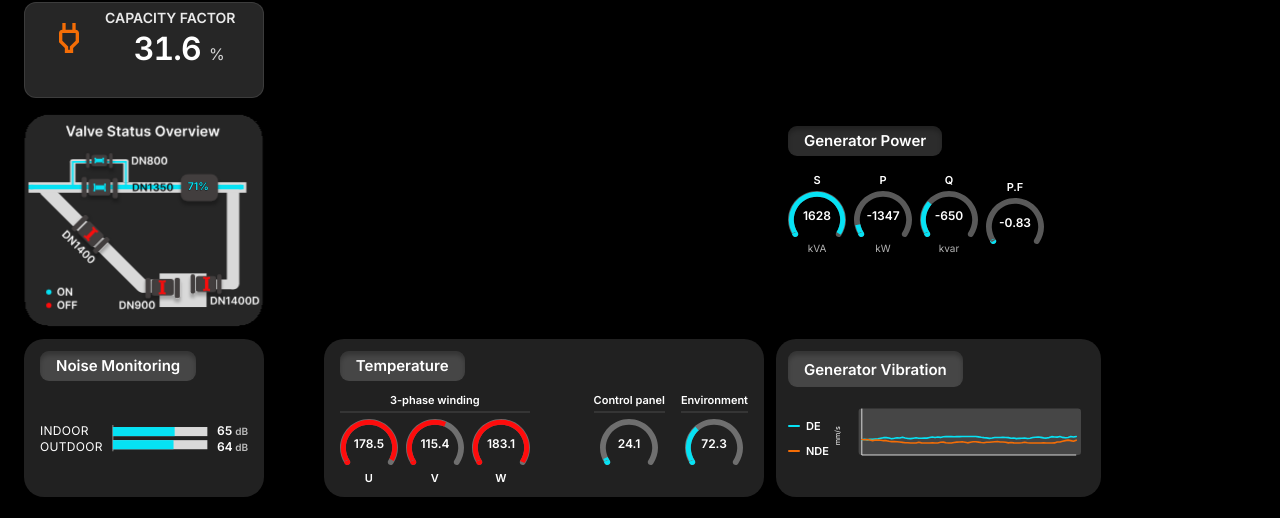
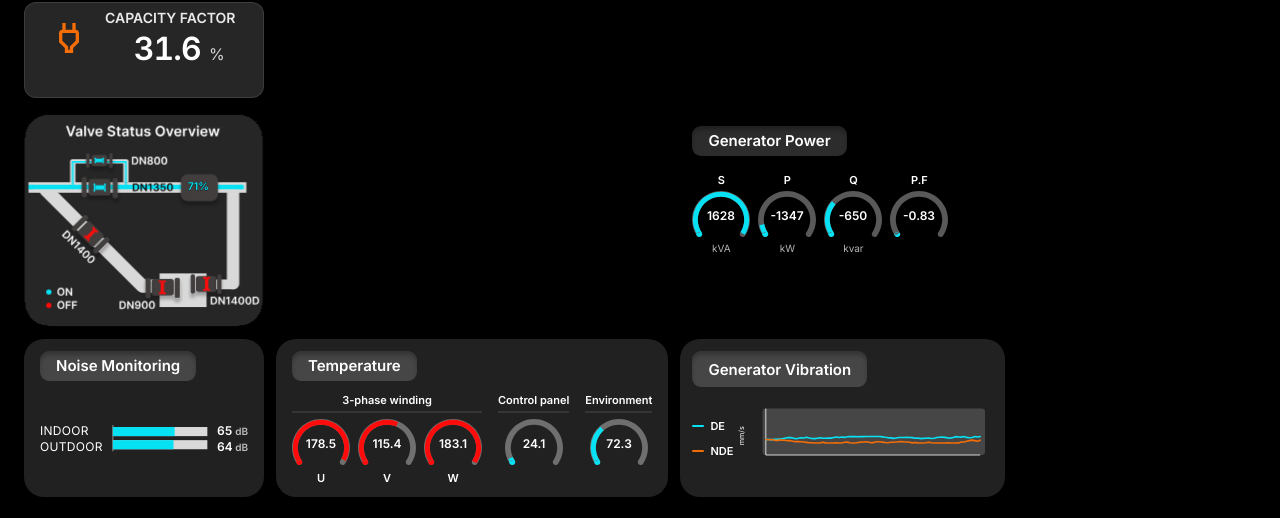
Before and after one commit to helyn0929/scada-home, a React (Vite) app in the folder frontend/: page / in a window 1280 px wide. Shown: the part 422-940 px from the top of the page. Built offline with nearby package versions, Linux system fonts and the light colour scheme; no server answers.

Commit message:
layout update

```diff
--- a/frontend/src/components/power/GeneratorPower.tsx
+++ b/frontend/src/components/power/GeneratorPower.tsx
@@ -31,6 +31,7 @@ function PowerGaugeDial({
   max,
   label,
   unit,
+  unitClassName,
   formatValue,
 }: {
   value: number | undefined | null;
@@ -38,6 +39,8 @@ function PowerGaugeDial({
   max: number;
   label: string;
   unit: string;
+  /** Extra classes for the unit line (e.g. invisible placeholder so P.F aligns with kVA/kW/kvar). */
+  unitClassName?: string;
   formatValue: (v: number) => string;
 }) {
   const id = React.useId().replace(/:/g, "");
@@ -102,7 +105,11 @@ function PowerGaugeDial({
         </svg>
       </div>
       {unit ? (
-        <span className="text-[10px] font-normal text-white/70 tabular-nums">
+        <span
+          className={`text-[10px] font-normal tabular-nums min-h-[14px] leading-[14px] text-white/70 ${
+            unitClassName ?? ""
+          }`}
+        >
           {unit}
         </span>
       ) : null}
@@ -163,6 +170,7 @@ export default function GeneratorPower({
           max={1}
           label="P.F"
           unit=" "
+          unitClassName="text-transparent select-none pointer-events-none"
           formatValue={(v) => v.toFixed(2)}
         />
       </div>
--- a/frontend/src/components/temperature/TemperatureCard.tsx
+++ b/frontend/src/components/temperature/TemperatureCard.tsx
@@ -113,7 +113,7 @@ export default function TemperatureCard({
   tempEnvironment,
 }: TemperatureCardProps) {
   return (
-    <div className="flex-1 min-w-[380px] w-full max-w-[480px] h-[158px] rounded-[20px] bg-[#D9D9D9]/15 px-4 py-3 flex flex-col">
+    <div className="h-[158px] w-fit max-w-[480px] shrink-0 rounded-[20px] bg-[#D9D9D9]/15 px-4 py-3 flex flex-col">
       {/* Topic bar: Rectangle 28 style */}
       <div className="mb-3 w-fit shrink-0 flex items-center rounded-[9px] bg-[#D9D9D9]/20 shadow-[inset_0_4px_4px_rgba(0,0,0,0.25)] px-4 py-1.5">
         <span className="font-semibold text-[15px] leading-[18px] text-white">
@@ -122,7 +122,7 @@ export default function TemperatureCard({
       </div>
 
       {/* Content: 3-phase winding (left) | Control Panel & Environment (right) */}
-      <div className="flex flex-row items-start justify-between gap-4">
+      <div className="flex flex-row items-start justify-start gap-4">
         {/* Left: 3-phase winding — label above, U/V/W gauges, labels below */}
         <div className="flex flex-col items-center gap-1">
           <span className="text-[11px] leading-[14px] font-semibold text-white whitespace-nowrap">
--- a/frontend/src/features/home/HomeScreen.tsx
+++ b/frontend/src/features/home/HomeScreen.tsx
@@ -22,7 +22,9 @@ export default function HomeScreen() {
       {/* Floating NavBar */}
       <NavBar />
 
-      <div className="min-h-dvh w-dvw bg-black text-white p-6 flex flex-col gap-6 items-start">
+      {/* Horizontal scroll when viewport is narrower than fixed layout — layout does not shrink */}
+      <div className="min-h-dvh overflow-x-auto overflow-y-auto bg-black text-white">
+        <div className="p-6 flex flex-col gap-6 items-start shrink-0 w-max">
         {/* Title */}
         <h1 className="text-4xl font-bold">
           <span className="text-blue-500">AES</span>{" "}
@@ -30,7 +32,7 @@ export default function HomeScreen() {
         </h1>
 
         {/* Main layout: KPIs, then Valve + Power row and Noise | Temperature | Vibration row */}
-        <div className="flex flex-col gap-4 items-start w-full">
+        <div className="flex flex-col gap-4 items-start w-full max-w-full">
           {/* KPI cards stack */}
           <KpiCard
             label="ACTIVE POWER"
@@ -81,8 +83,8 @@ export default function HomeScreen() {
             }
           />
 
-          {/* Row 1: Valve | spacer | Power. Row 2: Noise | Temperature | Vibration (tight horizontal band). */}
-          <div className="grid w-full gap-3 grid-cols-[auto_auto_minmax(380px,480px)] items-stretch">
+          {/* Row 1: Valve | spacer | Power. Row 2: Noise | Temperature | Vibration — content-sized columns (stable layout, less empty space). */}
+          <div className="grid w-max shrink-0 gap-3 grid-cols-[240px_max-content_max-content] items-stretch justify-items-stretch">
             <ValveStatusMap valves={data?.valves} />
             <div />
             <GeneratorPower
@@ -105,6 +107,7 @@ export default function HomeScreen() {
             <GeneratorVibration />
           </div>
         </div>
+        </div>
       </div>
     </div>
   );
--- a/frontend/vite.config.ts
+++ b/frontend/vite.config.ts
@@ -4,6 +4,18 @@ import path from 'node:path'  // <— works everywhere
 
 export default defineConfig({
   plugins: [react()],
+  server: {
+    host: true,
+    strictPort: true,
+    watch: {
+      // Default: use native FS events (lower CPU).
+      // If file changes aren't detected (VM/WSL/network drive), run with:
+      //   VITE_USE_POLLING=true npm run dev
+      usePolling: process.env.VITE_USE_POLLING === 'true',
+      interval: 300,
+      ignored: ['**/node_modules/**', '**/.git/**', '**/dist/**'],
+    },
+  },
   resolve: {
     alias: {
       '@': path.resolve(__dirname, './src')
```
